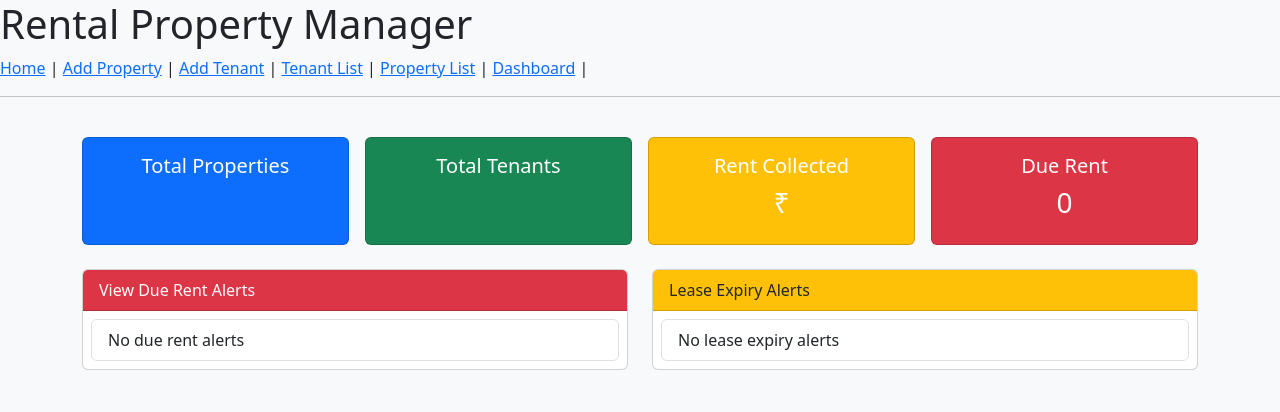
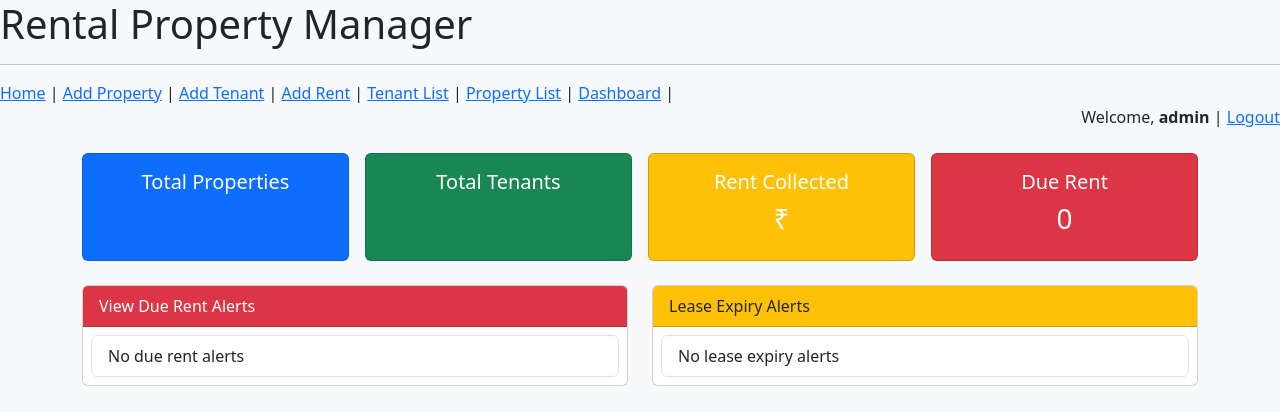
Before and after one commit to CoolRiz/RentalPropertyManager, a Flask app: page /dashboard in a window 1280 px wide. Shown: the top 412 px of the page. Run offline with Flask 3, Linux system fonts and the light colour scheme; a user stored in the database is signed in.

Commit message:
Fixed some problems and User login

```diff
--- a/mainapp/__init__.py
+++ b/mainapp/__init__.py
@@ -12,6 +12,8 @@
 migrate = Migrate()
 login_manager = LoginManager()
 login_manager.login_view = "app_routes.login"
+
+
 
 def create_app():
     app = Flask(__name__, template_folder='../templates')
--- a/mainapp/models.py
+++ b/mainapp/models.py
@@ -5,9 +5,9 @@
 
 class User(db.Model, UserMixin):
     id = db.Column(db.Integer, primary_key=True)  # Primary key for each user
-    username = db.Column(db.String(50), unique=True, nullable=False)  # Username (unique)
+    username = db.Column(db.String(80), unique=True, nullable=False)  # Username (unique)
     password = db.Column(db.String(255), nullable=False)  # Hashed password
-    role = db.Column(db.String(20), nullable=False)  # User role (Admin, Manager, etc.)
+    role = db.Column(db.String(50), nullable=False, default='viewer')  # User role (Admin, Manager, etc.)
 
     def __repr__(self):
         return f"<User {self.username}>"
--- a/mainapp/routes.py
+++ b/mainapp/routes.py
@@ -12,7 +12,7 @@
 from reportlab.pdfgen import canvas
 from datetime import datetime, timedelta
 from flask_login import current_user
-
+from mainapp.utils import role_required
 
 app_routes = Blueprint('app_routes', __name__)
 
@@ -51,8 +51,8 @@
 @login_required
 def logout():
     logout_user()
-    flash("You have been logged out.")
-    return redirect(url_for("login"))
+    flash("You have been logged out.", "info")
+    return redirect(url_for("app_routes.login"))
 
 # Protect dashboard route
 @app_routes.route("/dashboard")
@@ -68,6 +68,7 @@
 
 @app_routes.route("/add-property", methods=["GET", "POST"])
 @login_required
+@role_required("admin")  # Only admin can access
 def add_property():
     if request.method == "POST":
         # Extract form data submitted by user
@@ -101,6 +102,7 @@
 
 @app_routes.route("/add-tenant", methods=["GET", "POST"])
 @login_required
+@role_required("admin")  # Only admin can access
 def add_tenant():
     properties = Property.query.all()  # Fetch all properties to populate the dropdown
     if request.method == "POST":
@@ -151,6 +153,7 @@
 # --------------------
 @app_routes.route("/edit-tenant/<int:tenant_id>", methods=["GET", "POST"])
 @login_required
+@role_required("admin")  # Only admin can access
 def edit_tenant(tenant_id):
     tenant_obj = Tenant.query.get_or_404(tenant_id)  # Fetch tenent or return 404 if not found
     properties = Property.query.all()  # Fetch all properties for dropdown
@@ -182,6 +185,8 @@
 # --------------------
 @app_routes.route("/edit-property/<int:property_id>", methods=["GET", "POST"])
 @login_required
+@role_required("admin")  # Only admin can access
+
 def edit_property(property_id):
     property_obj = Property.query.get_or_404(property_id)  # Fetch property or return 404 if not found
 
@@ -205,6 +210,8 @@
 # --------------------
 @app_routes.route("/delete-property/<int:property_id>", methods=["POST"])
 @login_required
+@role_required("admin")  # Only admin can access
+
 def delete_property(property_id):
     property_obj = Property.query.get_or_404(property_id)  # Fetch property or 404
     db.session.delete(property_obj)  # Delete from DB
@@ -217,6 +224,8 @@
 # --------------------
 @app_routes.route("/delete-tenant/<int:tenant_id>", methods=["POST"])
 @login_required
+@role_required("admin")  # Only admin can access
+
 def delete_tenant(tenant_id):
     tenant_obj = Tenant.query.get_or_404(tenant_id)
     db.session.delete(tenant_obj)
@@ -283,6 +292,8 @@
 # --------------------
 @app_routes.route("/edit-rent/<int:rent_id>", methods=["GET", "POST"])
 @login_required
+@role_required("admin")  # Only admin can access
+
 def edit_rent(rent_id):
     rent = Rent.query.get_or_404(rent_id)  # Fetch the rent record by ID or return 404
     tenants = Tenant.query.all()  # Fetch tenants to populate dropdown
@@ -314,6 +325,8 @@
 # -------------------------
 @app_routes.route("/delete-rent/<int:rent_id>", methods=["POST"])
 @login_required
+@role_required("admin")  # Only admin can access
+
 def delete_rent(rent_id):
     rent = Rent.query.get_or_404(rent_id)  # Find rent entry or return 404
     try:
--- a/templates/base.html
+++ b/templates/base.html
@@ -22,13 +22,7 @@
 
     <h1>Rental Property Manager</h1>
 
-    <!-- Navigation Links -->
-    <a href="{{ url_for('app_routes.home') }}">Home</a> |
-    <a href="{{ url_for('app_routes.add_property') }}">Add Property</a> |
-    <a href="{{ url_for('app_routes.add_tenant') }}">Add Tenant</a> |
-    <a href="{{ url_for('app_routes.list_tenants') }}">Tenant List</a> |
-    <a href="{{ url_for('app_routes.list_properties') }}">Property List</a> |
-    <a href="{{ url_for('app_routes.dashboard') }}">Dashboard</a> |
+
 
     <hr>
 
--- a/templates/dashboard.html
+++ b/templates/dashboard.html
@@ -2,7 +2,25 @@
 
 {% block content %}
 
+<!-- Navigation Links -->
+<a href="{{ url_for('app_routes.home') }}">Home</a> |
 
+{% if current_user.role == 'admin' %}
+<a href="{{ url_for('app_routes.add_property') }}">Add Property</a> |
+<a href="{{ url_for('app_routes.add_tenant') }}">Add Tenant</a> |
+<a href="{{ url_for('app_routes.add_rent') }}">Add Rent</a> |
+
+{% endif %}
+
+<a href="{{ url_for('app_routes.list_tenants') }}">Tenant List</a> |
+<a href="{{ url_for('app_routes.list_properties') }}">Property List</a> |
+<a href="{{ url_for('app_routes.dashboard') }}">Dashboard</a> |
+
+
+<div class="text-end">
+  Welcome, <strong>{{ current_user.username }}</strong> |
+  <a href="{{ url_for('app_routes.logout') }}">Logout</a>
+</div>
 
 
 <div class="container py-4">
```
Also changed, not shown: mainapp/utils.py (added, +13 -0 lines), seed_users.py (added, +14 -0 lines), data.db.
